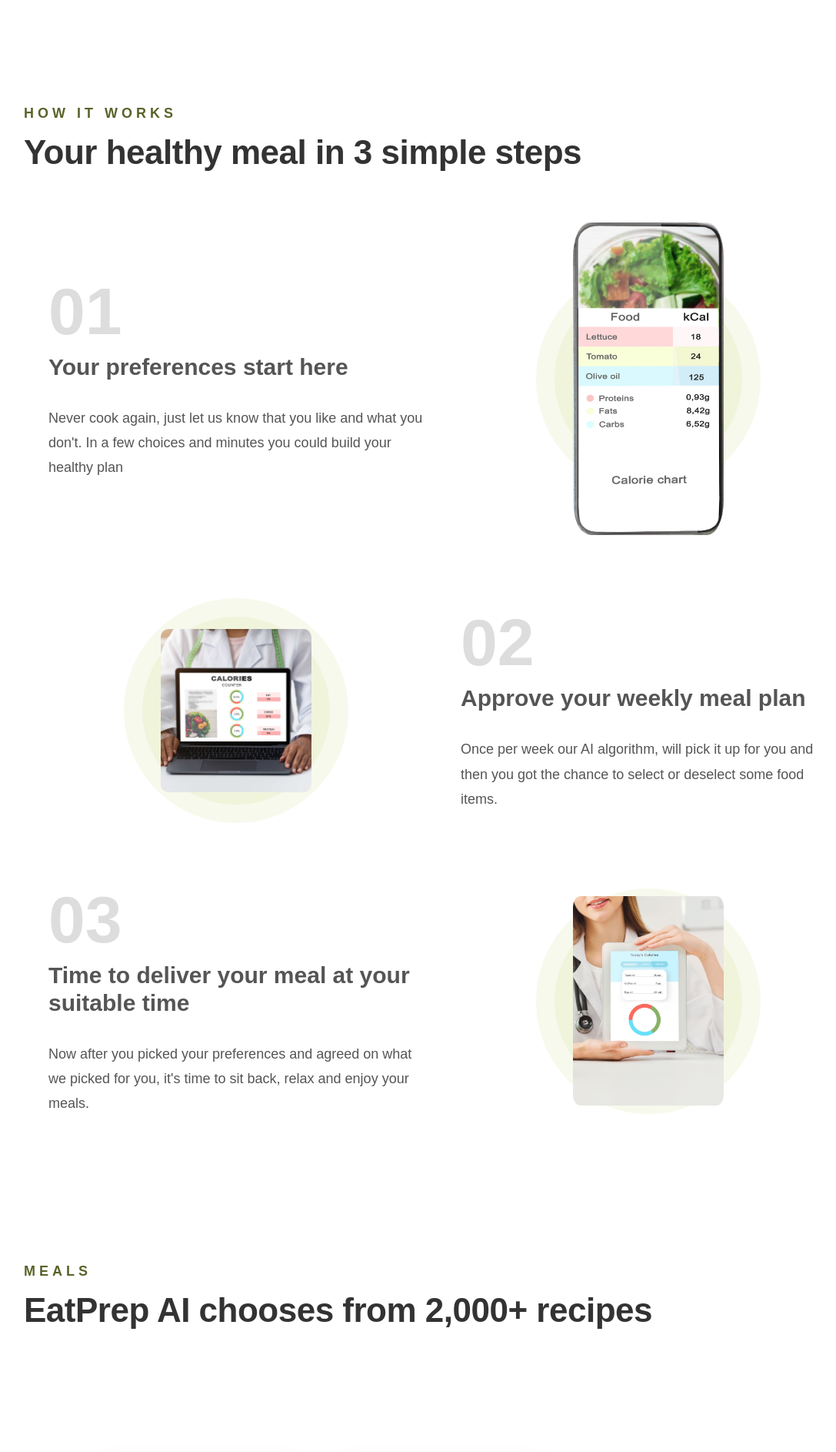
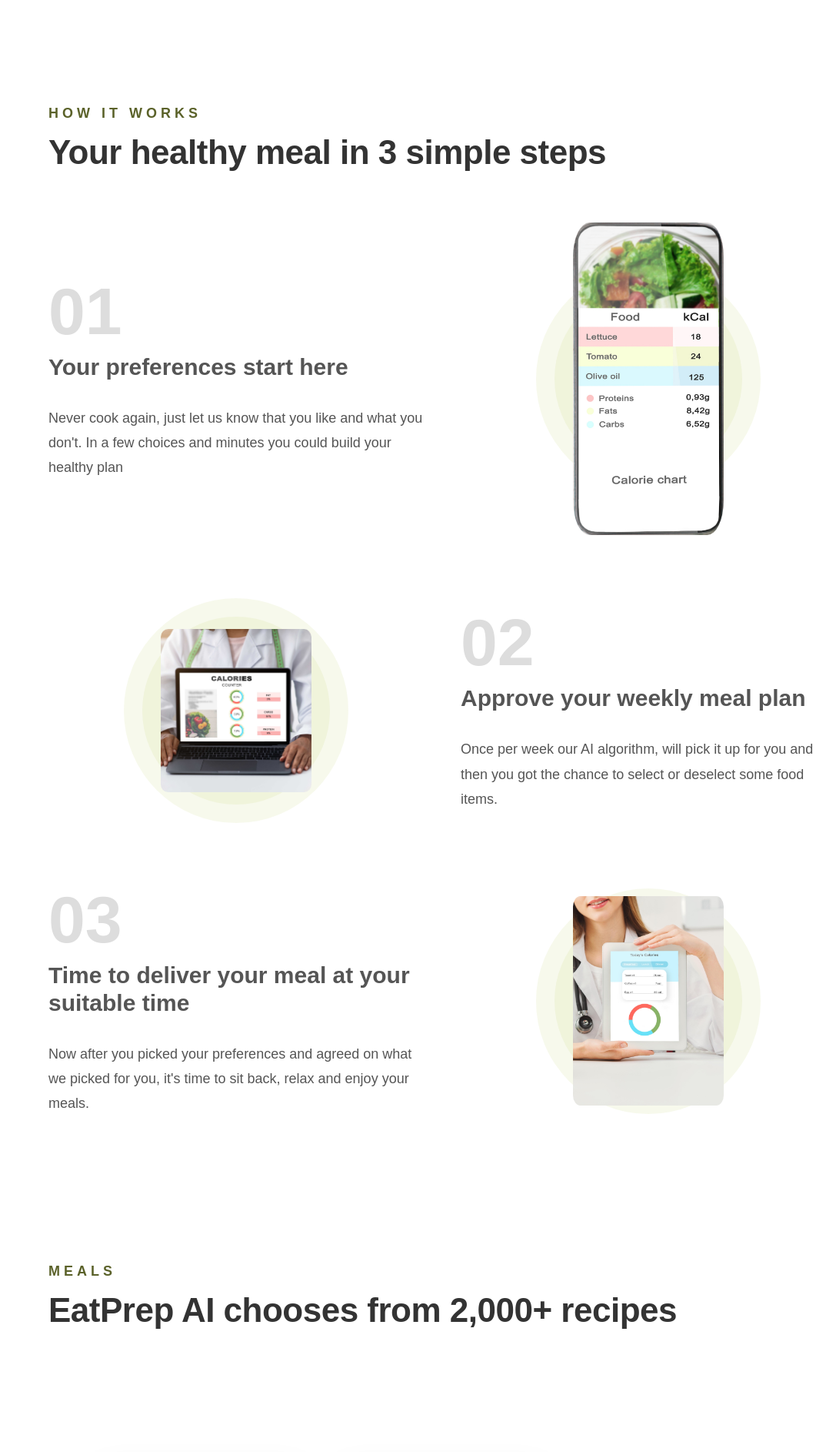
Before and after one commit to a-radwan-20/EatPrep, a plain HTML site: page index.html in a window 1280 px wide. Shown: the part 920-2806 px from the top of the page at 77% size, without its empty margins (65-1152 px from the left). Drawn offline with nearby package versions, Linux system fonts and the light colour scheme.

Commit message:
revert recent changes

```diff
--- a/css/general.css
+++ b/css/general.css
@@ -14,7 +14,7 @@
   overflow-x: hidden;
 
   /* Not working on Safari */
-  /* scroll-behavior: smooth; */
+  scroll-behavior: smooth;
 }
 
 body {
--- a/css/queries.css
+++ b/css/queries.css
@@ -4,9 +4,9 @@ any screen size should be devided by 16 and floor the result number for em
 */
 
 /*
-*******************************
+********************************
 Below 1344px (smaller desktops)
-*******************************
+********************************
 */
 
 @media (max-width: 84em) {
--- a/css/style.css
+++ b/css/style.css
@@ -478,9 +478,9 @@ medium: 11px
   transform: scale(1.1);
 }
 
-/* ************************* */
+/* ************************** */
 /* Pricing Section */
-/* ************************* */
+/* ************************** */
 
 .pricing {
   display: flex;
--- a/index.html
+++ b/index.html
@@ -96,12 +96,12 @@
 
   <!-- how it works section -->
   <section id="how" class="how">
-    <!-- <div class="container"> -->
+    <div class="container">
       <span class="sub-heading"> How it works </span>
       <h2 class="heading-secondary">
         Your healthy meal in 3 simple steps
       </h2>
-    <!-- </div> -->
+    </div>
 
     <div class="container grid grid--2-cols grid--center-v ">
       <!-- step 01 -->
@@ -150,12 +150,12 @@
   </section>
 
   <section id="meals" class="meals">
-    <!-- <div class="container"> -->
+    <div class="container">
       <span class="sub-heading"> Meals </span>
       <h2 class="heading-secondary">
         EatPrep AI chooses from 2,000+ recipes
       </h2>
-    <!-- </div> -->
+    </div>
 
     <div class="meals container grid grid--3-cols">
       <div class="meal">
```
Lines whose indentation alone changed are shown as unchanged.
